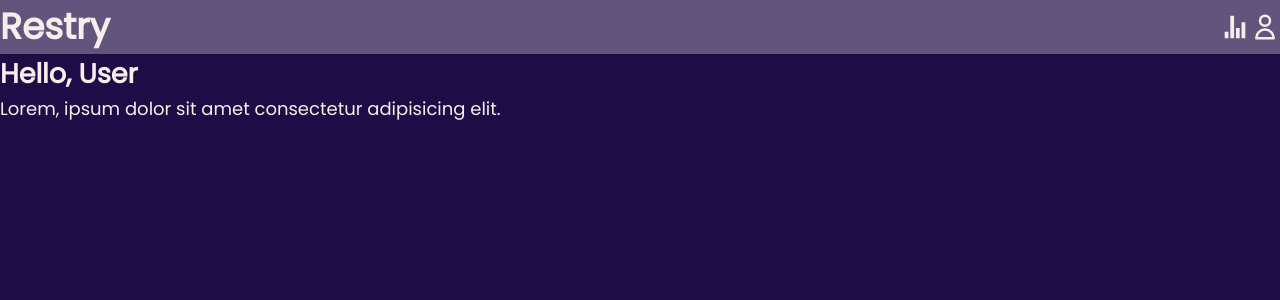
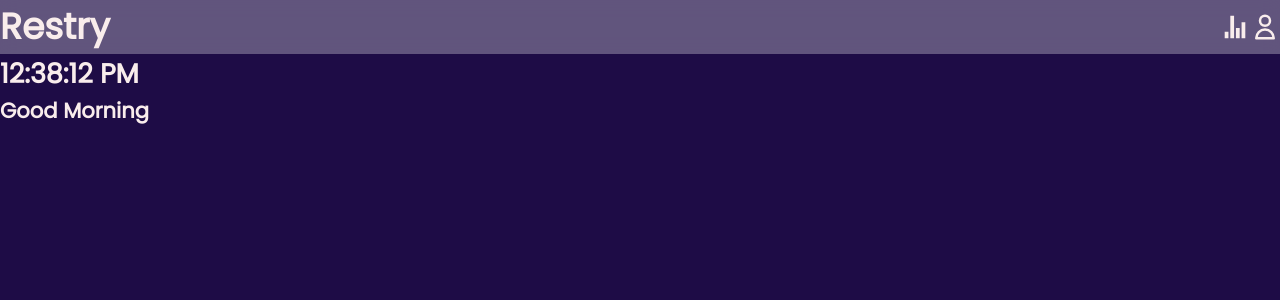
Before and after one commit to htmlHxcker/restry, a React (Create React App) app: page / in a window 1280 px wide. Shown: the top 300 px of the page. Built offline with nearby package versions, Linux system fonts and the light colour scheme.

Commit message:
[FEAT]:Home page now greets and tells the time

```diff
--- a/src/pages/Home/index.jsx
+++ b/src/pages/Home/index.jsx
@@ -1,12 +1,21 @@
-import React from 'react';
+import React, { useState } from 'react';
 import NavBar from '../../components/NavBar';
+import getCurrentTime from '../../config/getCurrentTime';
 
 function Home() {
+  const [currentTime, setCurrentTime] = useState(getCurrentTime());
+  setInterval(() => {
+    setCurrentTime(getCurrentTime);
+  }, 1000);
+
   return (
     <>
       <NavBar />
-      <h2>Hello, User</h2>
-      <p>Lorem, ipsum dolor sit amet consectetur adipisicing elit.</p>
+      <div>
+        <h2>{currentTime.time}</h2>
+        <h3>{currentTime.greeting}</h3>
+      </div>
+
     </>
   );
 }
```
